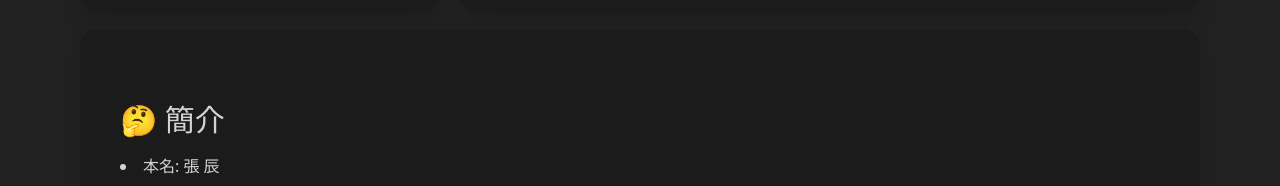
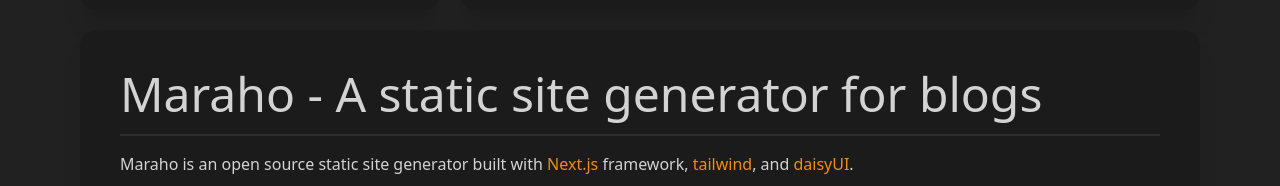
Before and after one commit to cheetosysst/maraho, a Next.js app: page / in a window 1280 px wide. Shown: the part 572-758 px from the top of the page. Built offline with nearby package versions, Linux system fonts and the light colour scheme; no server answers.

Commit message:
Documentaion and site update More documentations Official website changes

```diff
--- a/config.js
+++ b/config.js
@@ -11,22 +11,22 @@ var exports = (module.exports = {
 	author: {
 		provider: "github",
 		username: "cheetosysst",
-		name: "張辰",
+		name: "Maraho",
 		twitter: "Thect_36",
 	},
 	repo: {
 		repos: [
 			{
-				name: "cheetosysst/os",
+				name: "cheetosysst/maraho",
 			},
 			{
-				name: "cheetosysst/EMU6502",
+				name: "vercel/next.js",
 			},
 			{
-				name: "cheetosysst/cheetosysst",
+				name: "saadeghi/daisyui",
 			},
 			{
-				name: "cheetosysst/wikitextCrawler",
+				name: "tailwindlabs/tailwindcss",
 			},
 		],
 	},
--- a/content/index.md
+++ b/content/index.md
@@ -1,35 +1,13 @@
-<!-- markdownlint-disable MD041 -->
-### 🤔 簡介
-<!-- markdownlint-enable MD041 -->
+# Maraho - A static site generator for blogs
 
-- 本名: 張 辰
-- 其他稱呼: **Thect**、**Cheetosysst**
-- 興趣: 寫程式 (很顯然的)、寫歌、繪圖、翻譯
-- 學歷: 成功高中、**逢甲大學資工系** (在學)
-- 專長: **Python**、**NodeJS**、翻譯、撰寫文件
+Maraho is an open source static site generator built with [Next.js](https://nextjs.org/) framework, [tailwind](https://tailwindcss.com/), and [daisyUI](https://daisyui.com/).
 
-### 🔗 紀錄
+## Setup
 
-![Thect's github stats](https://github-readme-stats.vercel.app/api?username=cheetosysst&count_private=true&show_icons=true&bg_color=222629&icon_color=6b6e70&text_color=86c232&title_color=61892f&hide_title=true&include_all_commits=true)
+To setup your own Maraho instance, checkout our [Documentaion](https://maraho.thect.cc/docs).
 
-### 🛠 作品
+## Demo
 
-- [Demoji](https://github.com/cheetosysst/demoji):
-適用於 i3, bspwm 等 tiling WM 環境，使用 dmenu 建立的 emoji 選擇器。
-- [EMU6502](https://github.com/cheetosysst/EMU6502):
-嘗試使用 Python 寫 6502 模擬器
+[Maraho's documentaion](https://maraho.thect.cc) is deployed using Github pages.
 
-### 🔨 常用語言
-
-[![Top Langs](https://github-readme-stats.vercel.app/api/top-langs/?username=cheetosysst&layout=compact&hide=html&bg_color=222629&icon_color=6b6e70&text_color=86c232&title_color=86c232)](https://github.com/anuraghazra/github-readme-stats)
-
-### 🎨 其他領域
-
-- [🎵音樂製作](https://www.youtube.com/thect): 非專業音樂人，閒暇之餘做的幾首曲子。
-- [🚀火箭科普](https://hackmd.io/@Thect): 火箭和天文愛好者，將英文的相關資源翻譯統整後寫成科普文。
-
-### 📬 聯絡方式
-
-- Email: [thect@thect.tw](mailto:thect@thect.tw) (我會盡量回信的!)
-- Twitter: [@Thect_36](https://twitter.com/Thect_36) (以其他領域的創作為主喔~)
-- IPoAC: [操作說明](https://zh.wikipedia.org/wiki/%E4%BB%A5%E9%B8%9F%E7%B1%BB%E4%B8%BA%E8%BD%BD%E4%BD%93%E7%9A%84%E7%BD%91%E9%99%85%E5%8D%8F%E8%AE%AE) 請在東北季風盛行的季節於七星山頂向南方飛鴿傳書，但是掉封包的機率很高，請一次多放幾隻，並用大一點的 SD 卡取代紙條作為封包載體，我會盡力接訊息的!
+Checkout the [demo page](https://maraho.thect.cc/demos/Markdown&#32;demo) to see makrdown render results.
```
Also changed, not shown: 3 other files (tests, documents, lock files or other folders).
